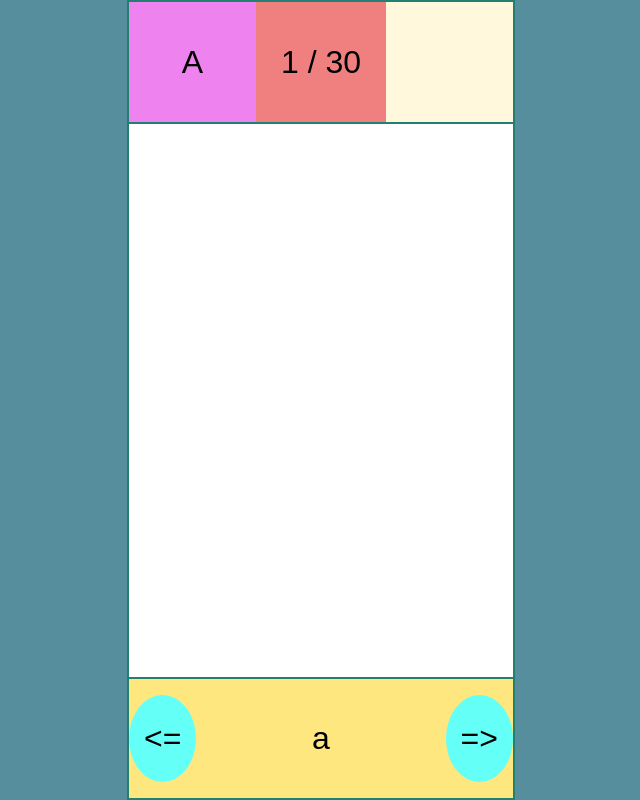
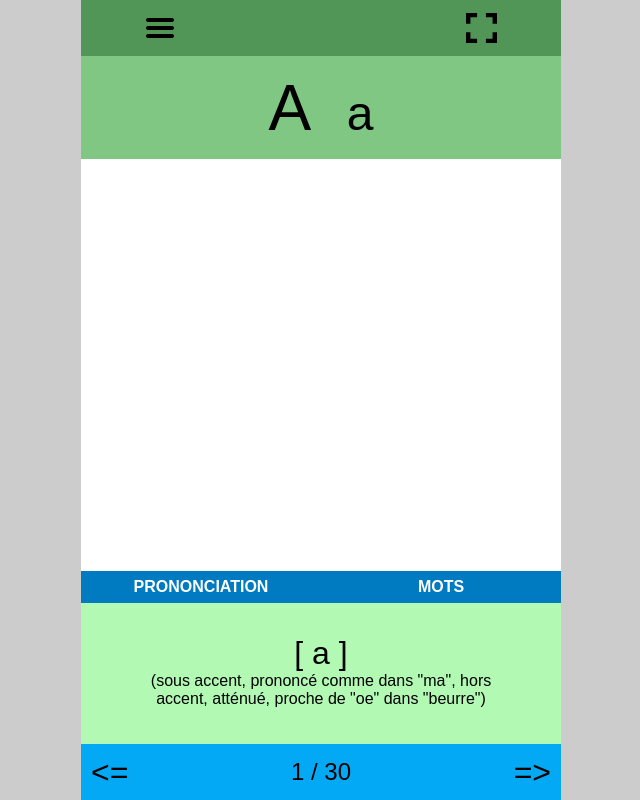
Before and after one commit to MustSee/Kiril, a React (Create React App) app: page / in a window 1280 px wide. Shown: the whole page, without its empty margins (319-959 px from the left). Built offline with nearby package versions, Linux system fonts and the light colour scheme.

Commit message:
design v2, new bg datas, fullscreen icon

```diff
--- a/src/App.css
+++ b/src/App.css
@@ -4,27 +4,73 @@
     align-items : center;
     height : 100vh;
     width : 100%;
-    background-color : #568e9e;
+    background-color : #CCC;
     user-select : none;
+}
+
+.menu {
+    width : 30vw;
+    height : 7vh;
+    background-color : #519657;
 }
 
 .top {
     width : 30vw;
-    height : 15vh;
-    background-color : #ffe77f;
-    border-top : 2px solid #218072;
-    border-left : 2px solid #218072;
-    border-right : 2px solid #218072;
+    height : 13vh;
+    background-color : #81c784;
     display : flex;
+}
+
+canvas {
+    width : 30vw;
+    height : 52vh;
+    outline : none;
+    -webkit-tap-highlight-color: rgba(255, 255, 255, 0);
+    background-color : white;
+    cursor : pointer;
+}
+
+.learn {
+    width : 30vw;
+    height : 19 vh;
+}
+
+.learn .titre {
+    height : 4vh;
+    background-color : #007ac1;
+    color : white;
+    font-weight : bold;
+    display : flex;
+    align-items : center;
+}
+
+.prononciation, .mots {
+    width : 50%;
+    text-align : center;
+    cursor : pointer;
+}
+
+.learn .son {
+    height : 17vh;
+    background-color : #b2fab4;
+    display : flex;
+    flex-direction : column;
+    font-size : xx-large;
+    justify-content : center;
+    align-items : center;
+    padding-bottom : 5px;
+}
+
+.learn .explanation {
+    font-size : medium;
+    text-align : center;
+    width : 80%;
 }
 
 .bottom {
     width : 30vw;
-    height : 15vh;
-    background-color : #ffe77f;
-    border-bottom : 2px solid #218072;
-    border-left : 2px solid #218072;
-    border-right : 2px solid #218072;
+    height : 7vh;
+    background-color : #03a9f4;
     /* for the content */
     display : flex;
     justify-content : space-between;
@@ -32,98 +78,102 @@
     font-size : xx-large;
 }
 
-.back, .forth {
-    background-color : #64fff7;
-    padding: 25px 15px;
-    border-radius : 50%;
-    cursor : pointer;
-}
-
-canvas {
-    width : 30vw;
-    height : Calc(70vh - 4px);
-    outline : none;
-    -webkit-tap-highlight-color: rgba(255, 255, 255, 0);
-    background-color : white;
-    border : 2px solid #218072;
-    cursor : pointer;
+.wrapperAlphabet {
+    width : 100%;
+    display : flex;
+    align-items : center;
 }
 
 .alphabet {
-    width : 33%;
-    height : inherit;
-    background-color : violet;
+    width : 100%;
+    display : flex;
+    justify-content : center;
+    align-items : baseline;
+    font-size : 400%;
+}
+
+.alphabet .lowercase {
+    font-size : 75%;
+}
+
+.counter {
+    width : 30%;
     display : flex;
     justify-content : center;
     align-items : center;
-    font-size : xx-large;
+    font-size : x-large;
 }
 
-.counter {
-    width : 34%;
+.back, .forth {
+    display : flex;
+    align-items : center;
+    cursor : pointer;
+    width : 35%;
     height : inherit;
-    background-color : lightcoral;
-    display : flex;
-    justify-content : center;
+    padding-left : 10px;
+}
+
+.forth {
+    justify-content : flex-end;
+    padding-right : 10px;
+    padding-left : 0px;
+}
+
+.menu {
+    display :flex;
     align-items : center;
-    font-size : xx-large;
 }
 
 .backToHomepage {
     width : 33%;
     height : inherit;
-    background-color : cornsilk;
+    background : url("./images/menu.svg") no-repeat center center;
+    cursor : pointer;
+    outline : none;
+    -webkit-tap-highlight-color: rgba(255, 255, 255, 0);
+}
+
+.sound {
+    width : 34%;
+    height : inherit;
+}
+
+.fullScreen {
+    width : 33%;
+    height : 55%;
+    background : url("./images/fullscreen.svg") no-repeat center center;
+    cursor : pointer;
+    outline : none;
+    -webkit-tap-highlight-color: rgba(255, 255, 255, 0);
 }
 
 @media (max-width: 768px) and (orientation : portrait) {
+    .menu {
+        width : 100vw;
+    }
     .top {
         width : 100vw;
-        border : none;
+    }
+
+    canvas {
+        width : 100vw;
+        }
+
+    .learn {
+        width : 100vw;
     }
 
     .bottom {
         width : 100vw;
-        border : none;
-    }
-
-    canvas {
-        width : 100vw;
-        height : 70vh;
-        border : none;
     }
 }
 
-@media (max-width: 768px) and (orientation : landscape) {
-    .global {
-        flex-direction : row;
-    }
-
-    .top, canvas, .bottom {
-        height : 100vh;
-        border : none;
-    }
-
-    .top {
-        flex-direction : column;
-        width : 15%;
-    }
-
-    canvas {
-        width : 70%;
-    }
-
-    .bottom {
-        width : 15%;
-        display : flex;
-        flex-direction : column;
-        justify-content : space-around;
-    }
-
-    .counter {
-        font-size : x-large;
-    }
-
-    .alphabet, .counter, .backToHomepage {
-        width : 100%;
+@media (min-width: 769px) and (max-width: 1440px) {
+    .menu, .top, canvas, .learn, .bottom {
+        width : 60vh;
     }
 }
+
+    @media (max-width: 768px) and (orientation : landscape) {
+        /* Configuration à revoir */
+    }
--- a/src/App.js
+++ b/src/App.js
@@ -8,6 +8,8 @@ import Draw from './components/draw';
 import Forth from './components/forth';
 import HomePage from './components/backToHomepage';
 import Prononciation from './components/prononciation';
+import Sound from './components/sound';
+import FullScreen from './components/fullscreen';
 
 class App extends Component {
 	constructor(props) {
@@ -46,15 +48,24 @@ class App extends Component {
   	console.log(this.state.letters);
   	return(
 			<div className="global">
+				<div className="menu">
+					<HomePage/>
+					<Sound />
+					<FullScreen />
+				</div>
+
 				<div className="top">
 					<Alphabet letter={this.state.letters[this.state.counter].letter}/>
-					<Counter counter={this.state.counter} total={this.state.total}/>
-					<HomePage/>
 				</div>
+
 				<Draw incrementCounter={this.incrementCounter} counter={this.state.counter} />
+				<div className="learn">
+					<Prononciation prononciation={this.state.letters[this.state.counter]} />
+				</div>
+
 				<div className="bottom">
 					<Back backAndForth={this.backAndForth}/>
-					<Prononciation prononciation={this.state.letters[this.state.counter].prononciation} />
+					<Counter counter={this.state.counter} total={this.state.total}/>
 					<Forth backAndForth={this.backAndForth}/>
 				</div>
 			</div>
--- a/src/components/alphabet.js
+++ b/src/components/alphabet.js
@@ -4,8 +4,12 @@ export default class Alphabet extends React.Component {
 	render() {
 		console.log(this.props.letter);
 		return(
-			<div className="alphabet">
-				{this.props.letter.uppercase}
+			<div className="wrapperAlphabet">
+				<div className="alphabet">
+					<span className="uppercase">{this.props.letter.uppercase}</span>
+					&nbsp;&nbsp;
+					<span className="lowercase">{this.props.letter.lowercase}</span>
+				</div>
 			</div>
 		)
 	}
--- a/src/components/backToHomepage.js
+++ b/src/components/backToHomepage.js
@@ -1,9 +1,20 @@
 import React from 'react';
 
 export default class BackToHomepage extends React.Component {
+	constructor(props) {
+		super(props);
+		this.handleHomepage = this.handleHomepage.bind(this);
+	}
+
+	handleHomepage() {
+		console.log('handleHomePage / change route')
+	}
+
 	render() {
 		return(
-			<div className="backToHomepage"></div>
+			<div className="backToHomepage"
+					 onClick={this.handleHomepage}>
+			</div>
 		)
 	}
 }
--- a/src/components/counter.js
+++ b/src/components/counter.js
@@ -1,23 +1,9 @@
 import React from 'react';
-import screenfull from 'screenfull';
 
 export default class Counter extends React.Component {
-	constructor(props) {
-		super(props);
-		this.handleFullScreen = this.handleFullScreen.bind(this);
-	}
-
-	handleFullScreen() {
-		console.log('handleFullScreen');
-		console.log(screenfull);
-		if(screenfull.enabled) {
-			screenfull.request();
-		}
-	}
-
 	render() {
 		return(
-			<div className='counter' onClick={this.handleFullScreen}>
+			<div className='counter'>
 					{this.props.counter + 1} / {this.props.total}
 			</div>
 		)
--- a/src/components/draw.js
+++ b/src/components/draw.js
@@ -32,7 +32,7 @@ export default class Draw extends Component {
 
 	componentDidMount() {
 		this.updateDimensions();
-		window.addEventListener("resize", this.updateDimensions)
+		window.addEventListener("resize", this.updateDimensions);
 	}
 
 	componentWillReceiveProps() {
--- /dev/null
+++ b/src/components/fullscreen.js
@@ -0,0 +1,27 @@
+import React from 'react';
+import screenfull from 'screenfull';
+
+export default class FullScreen extends React.Component {
+	constructor(props) {
+		super(props);
+		this.handleFullScreen = this.handleFullScreen.bind(this);
+	}
+
+	handleFullScreen() {
+		console.log('handleFullScreen');
+		console.log(screenfull);
+		if(screenfull.enabled) {
+			screenfull.toggle();
+		}
+	}
+
+	render() {
+		return (
+			<div className='fullScreen'
+					 onClick={this.handleFullScreen}
+			>
+
+			</div>
+		)
+	}
+}
--- a/src/components/prononciation.js
+++ b/src/components/prononciation.js
@@ -1,11 +1,46 @@
 import React from 'react';
 
 export default class Prononciation extends React.Component {
+	constructor(props) {
+		super(props);
+		this.state = {
+			menu : 'prononciation'
+		}
+		this.handlePrononciation = this.handlePrononciation.bind(this);
+		this.handleWords = this.handleWords.bind(this);
+	}
+
+	handlePrononciation() {
+		this.setState({menu : 'prononciation'});
+	}
+
+	handleWords() {
+		console.log('handlewords')
+		this.setState({menu : 'words'});
+	}
+
 	render() {
 		return(
-			<div>
-				{this.props.prononciation}
-			</div>
+			<React.Fragment>
+				<div className='titre'>
+					<span className='prononciation' onClick={this.handlePrononciation}>PRONONCIATION</span>
+					<span className='mots' onClick={this.handleWords}>MOTS</span>
+				</div>
+				{
+					this.state.menu === 'prononciation' ?
+						<div className='son'>
+							[ {this.props.prononciation.prononciation.son} ] <br/>
+							<span className='explanation'>
+								{this.props.prononciation.prononciation.explanation}
+							</span>
+						</div>
+						:
+						<div className='son'>
+							{this.props.prononciation.words[0]} - {this.props.prononciation.words[1]}
+						</div>
+				}
+
+			</React.Fragment>
 		)
 	}
 }
--- /dev/null
+++ b/src/components/sound.js
@@ -0,0 +1,9 @@
+import React, {Component} from 'react';
+
+export default class Sound extends Component {
+	render() {
+		return (
+			<div className="sound"></div>
+		);
+	}
+}
--- a/src/datas/bulgarian/alphabet.js
+++ b/src/datas/bulgarian/alphabet.js
@@ -1,35 +1,60 @@
 let bulgare = [
-	{"letter" : {"uppercase" : "A", "lowercase" : "a"}, "prononciation" : "a"},
-	{"letter" : {"uppercase" : "Б", "lowercase" : "б"}, "prononciation" : "b"},
-	{"letter" : {"uppercase" : "В", "lowercase" : "в"}, "prononciation" : "v"},
-	{"letter" : {"uppercase" : "Г", "lowercase" : "г"}, "prononciation" : "gu"},
-	{"letter" : {"uppercase" : "Д", "lowercase" : "д ou g"}, "prononciation" : "d"},
-	{"letter" : {"uppercase" : "Е", "lowercase" : "е"}, "prononciation" : "é"},
-	{"letter" : {"uppercase" : "Ж", "lowercase" : "ж"}, "prononciation" : "j"},
-	{"letter" : {"uppercase" : "З", "lowercase" : "a"}, "prononciation" : "z"},
-	{"letter" : {"uppercase" : "И", "lowercase" : "a"}, "prononciation" : "i"},
-	{"letter" : {"uppercase" : "Й", "lowercase" : "й"}, "prononciation" : "y"},
-	{"letter" : {"uppercase" : "К", "lowercase" : "к"}, "prononciation" : "k"},
-	{"letter" : {"uppercase" : "Л", "lowercase" : "л"}, "prononciation" : "l"},
-	{"letter" : {"uppercase" : "М", "lowercase" : "м"}, "prononciation" : "m"},
-	{"letter" : {"uppercase" : "Н", "lowercase" : "н"}, "prononciation" : "n"},
-	{"letter" : {"uppercase" : "О", "lowercase" : "о"}, "prononciation" : "o"},
-	{"letter" : {"uppercase" : "П", "lowercase" : "п"}, "prononciation" : "p"},
-	{"letter" : {"uppercase" : "Р", "lowercase" : "р"}, "prononciation" : "r"},
-	{"letter" : {"uppercase" : "С", "lowercase" : "с"}, "prononciation" : "s"},
-	{"letter" : {"uppercase" : "Т", "lowercase" : "т ou m"}, "prononciation" : "t"},
-	{"letter" : {"uppercase" : "У", "lowercase" : "у"}, "prononciation" : "ou"},
-	{"letter" : {"uppercase" : "Ф", "lowercase" : "ф"}, "prononciation" : "f"},
-	{"letter" : {"uppercase" : "Х", "lowercase" : "х"}, "prononciation" : "kh"},
-	{"letter" : {"uppercase" : "Ц", "lowercase" : "ц"}, "prononciation" : "ts"},
-	{"letter" : {"uppercase" : "Ч", "lowercase" : "ч"}, "prononciation" : "tch"},
-	{"letter" : {"uppercase" : "Ш", "lowercase" : "ш"}, "prononciation" : "ch"},
-	{"letter" : {"uppercase" : "Щ", "lowercase" : "щ"}, "prononciation" : "cht"},
-	{"letter" : {"uppercase" : "Ъ", "lowercase" : "ъ"}, "prononciation" : "eu"},
-	{"letter" : {"uppercase" : "Ь", "lowercase" : "Ь"}, "prononciation" : "signe mou"},
-	{"letter" : {"uppercase" : "Ю", "lowercase" : "Ю"}, "prononciation" : "you"},
-	{"letter" : {"uppercase" : "Я", "lowercase" : "я"}, "prononciation" : "ya"},
-
+	{"letter" : {"uppercase" : "A", "lowercase" : "a"},
+		"prononciation" : {"son" : "a",
+			"explanation" : "(sous accent, prononcé comme dans \"ma\"," +
+			" hors accent, atténué, proche de \"oe\" dans \"beurre\")" },
+	"words" : ['Ангел', 'Ange']},
+	{"letter" : {"uppercase" : "Б", "lowercase" : "б"}, "prononciation" : {"son" : "b", "explanation" : "" },
+	"words" : ['Бира', 'Bière']},
+	{"letter" : {"uppercase" : "В", "lowercase" : "в"}, "prononciation" : {"son" : "v", "explanation" : "" },
+	"words" : ["Вагон", "Wagon"]},
+	{"letter" : {"uppercase" : "Г", "lowercase" : "г"}, "prononciation" : {"son" : "g", "explanation" : "comme dans gare" }, "words" : ["Газ", "Gaz"]},
+	{"letter" : {"uppercase" : "Д", "lowercase" : "д-g"}, "prononciation" : {"son" : "d", "explanation" : ""},
+	"words" : ["Добре", "Bien"]},
+	{"letter" : {"uppercase" : "Е", "lowercase" : "е"}, "prononciation" : {"son" : "è / é", "explanation" : "è de \"mère\" sous accent, " +
+	"é de \"pré\" hors accent." }, "words" : ["Елен", "Cerf"]},
+	{"letter" : {"uppercase" : "Ж", "lowercase" : "ж"}, "prononciation" : {"son" : "j", "explanation" : "" },
+	"words" : ["Жаба","Grenouille"]},
+	{"letter" : {"uppercase" : "З", "lowercase" : "з"}, "prononciation" : {"son" : "z", "explanation" : "" },
+	"words" : ["Зa", "Pour"]},
+	{"letter" : {"uppercase" : "И", "lowercase" : "и"}, "prononciation" : {"son" : "i", "explanation" : "" },
+	"words" : ["Игла", "Aiguille"]},
+	{"letter" : {"uppercase" : "Й", "lowercase" : "й"}, "prononciation" : {"son" : "ï", "explanation" : "comme dans \"yak\" ou " +
+	"ill dans \"paille\"." }, "words" : ["Йод", "Iode"]},
+	{"letter" : {"uppercase" : "К", "lowercase" : "к"}, "prononciation" : {"son" : "k", "explanation" : "" }, "words" : ["Клас", "Classe"]},
+	{"letter" : {"uppercase" : "Л", "lowercase" : "л"}, "prononciation" : {"son" : "l", "explanation" : "dur devant a, o, y, ъ, " +
+	"prononcé comme en français devant e, и, ю, я. " },
+	 "words" : ["Лава", "Lave"]},
+	{"letter" : {"uppercase" : "М", "lowercase" : "м"}, "prononciation" : {"son" : "m", "explanation" : "" },
+		"words" : ["Мадама", "Madame"]},
+	{"letter" : {"uppercase" : "Н", "lowercase" : "н"}, "prononciation" : {"son" : "n	", "explanation" : "" },
+		"words" : ["Не", "Non"]},
+	{"letter" : {"uppercase" : "О", "lowercase" : "о"}, "prononciation" : {"son" : "o / ô", "explanation" : "o ouvert sous accent," +
+	" ô fermé hors accent." }, "words" : ["Обяд", "Déjeuner"]},
+	{"letter" : {"uppercase" : "П", "lowercase" : "п"}, "prononciation" : {"son" : "p", "explanation" : "" },
+		"words" : ["Пак", "encore"]},
+	{"letter" : {"uppercase" : "Р", "lowercase" : "р"}, "prononciation" : {"son" : "r", "explanation" : "(toujours roulé)" }, "words" : ["Рок", "Rock"]},
+	{"letter" : {"uppercase" : "С", "lowercase" : "с"}, "prononciation" : {"son" : "s / ss", "explanation" : "" },
+		"words" : ["Скоро", "Bientôt"]},
+	{"letter" : {"uppercase" : "Т", "lowercase" : "т - m"}, "prononciation" : {"son" : "t", "explanation" : "" },
+		"words" : ["Тест", "Tester"]},
+	{"letter" : {"uppercase" : "У", "lowercase" : "у"}, "prononciation" : {"son" : "ou", "explanation" : "" },
+		"words" : ["Удар", "Coup"]},
+	{"letter" : {"uppercase" : "Ф", "lowercase" : "ф"}, "prononciation" : {"son" : "f", "explanation" : "" },
+		"words" : ["Факт", "Fait"]},
+	{"letter" : {"uppercase" : "Х", "lowercase" : "х"}, "prononciation" : {"son" : "kh", "explanation" : "ce son n'existe pas en français." }, "words" : ["Хол", "Salon"]},
+	{"letter" : {"uppercase" : "Ц", "lowercase" : "ц"}, "prononciation" : {"son" : "ts", "explanation" : "" },
+		"words" : ["Цар", "Roi"]},
+	{"letter" : {"uppercase" : "Ч", "lowercase" : "ч"}, "prononciation" : {"son" : "tch", "explanation" : "" },
+		"words" : ["Чар", "Charme"]},
+	{"letter" : {"uppercase" : "Ш", "lowercase" : "ш"}, "prononciation" : {"son" : "ch", "explanation" : "" }, "words" : ["Шал", "Écharpe"]},
+	{"letter" : {"uppercase" : "Щ", "lowercase" : "щ"}, "prononciation" : {"son" : "cht", "explanation" : "" },
+		"words" : ["Щат", "Etat"]},
+	{"letter" : {"uppercase" : "Ъ", "lowercase" : "ъ"}, "prononciation" : {"son" : "eu", "explanation" : "proche du \"eu\" de \"beure\" sous l'accent, " +
+	"plus relâché, se rapprochant légèrement de a hors accent." }, "words" : ["Ъгъл", "Angle"]},
+	{"letter" : {"uppercase" : "Ь", "lowercase" : "Ь"}, "prononciation" : {"son" : "io", "explanation" : "seulement dans la combinaison bo" }, "words" : ["Миньор", "Mineur"]},
+	{"letter" : {"uppercase" : "Ю", "lowercase" : "ю"}, "prononciation" : {"son" : "iou", "explanation" : "prononcé en une seule syllabe." }, "words" : ["Юли", "Juillet"]},
+	{"letter" : {"uppercase" : "Я", "lowercase" : "я"}, "prononciation" : {"son" : "ia", "explanation" : "prononcé en une seule syllabe." }, "words" : ["Ям", "Manger"]}
 ];
 
 export default bulgare;
```
Also changed, not shown: src/images/ruber.js (added, +11 -0 lines), src/images/fullscreen.svg (added), src/images/menu.svg (added).
